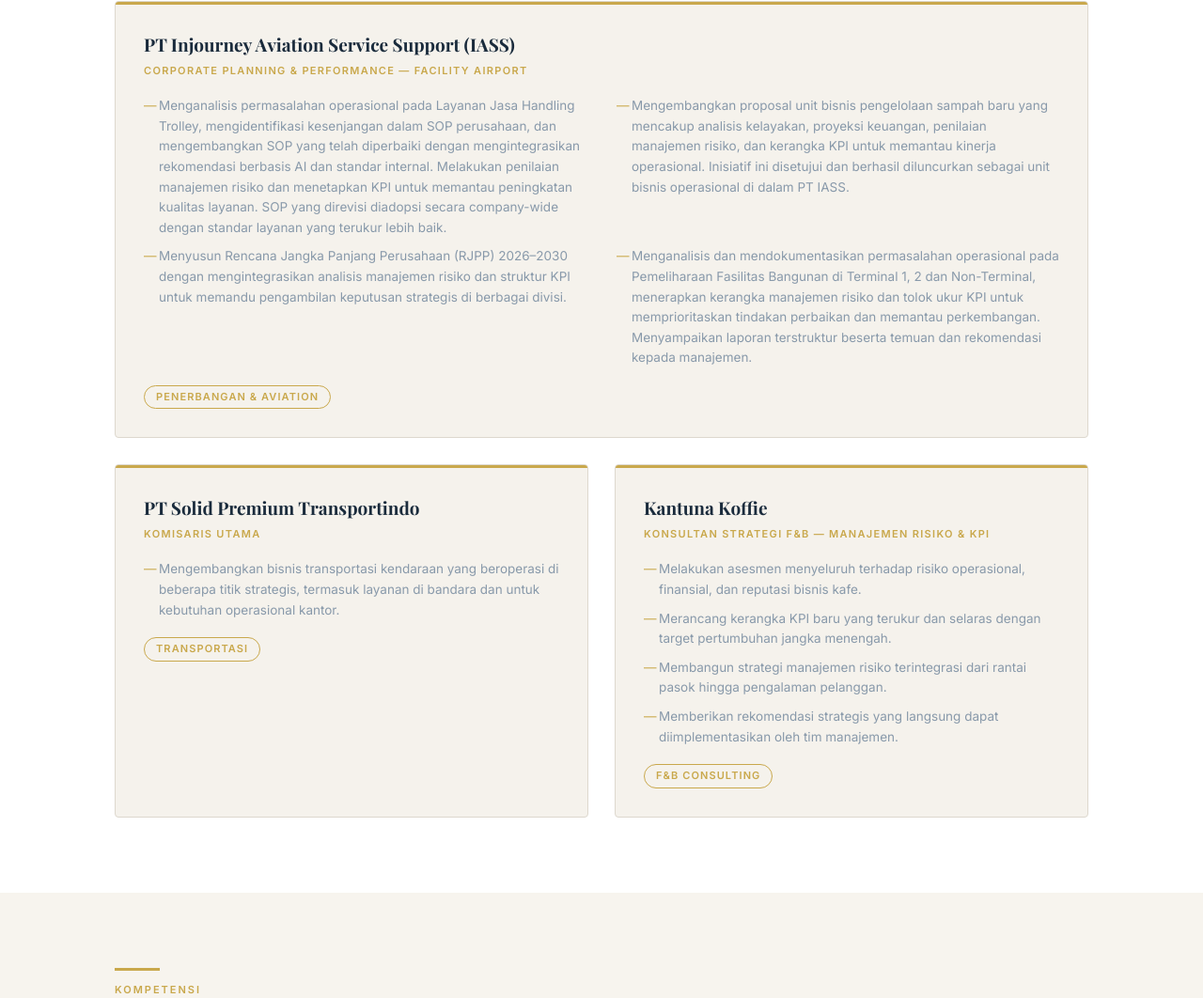
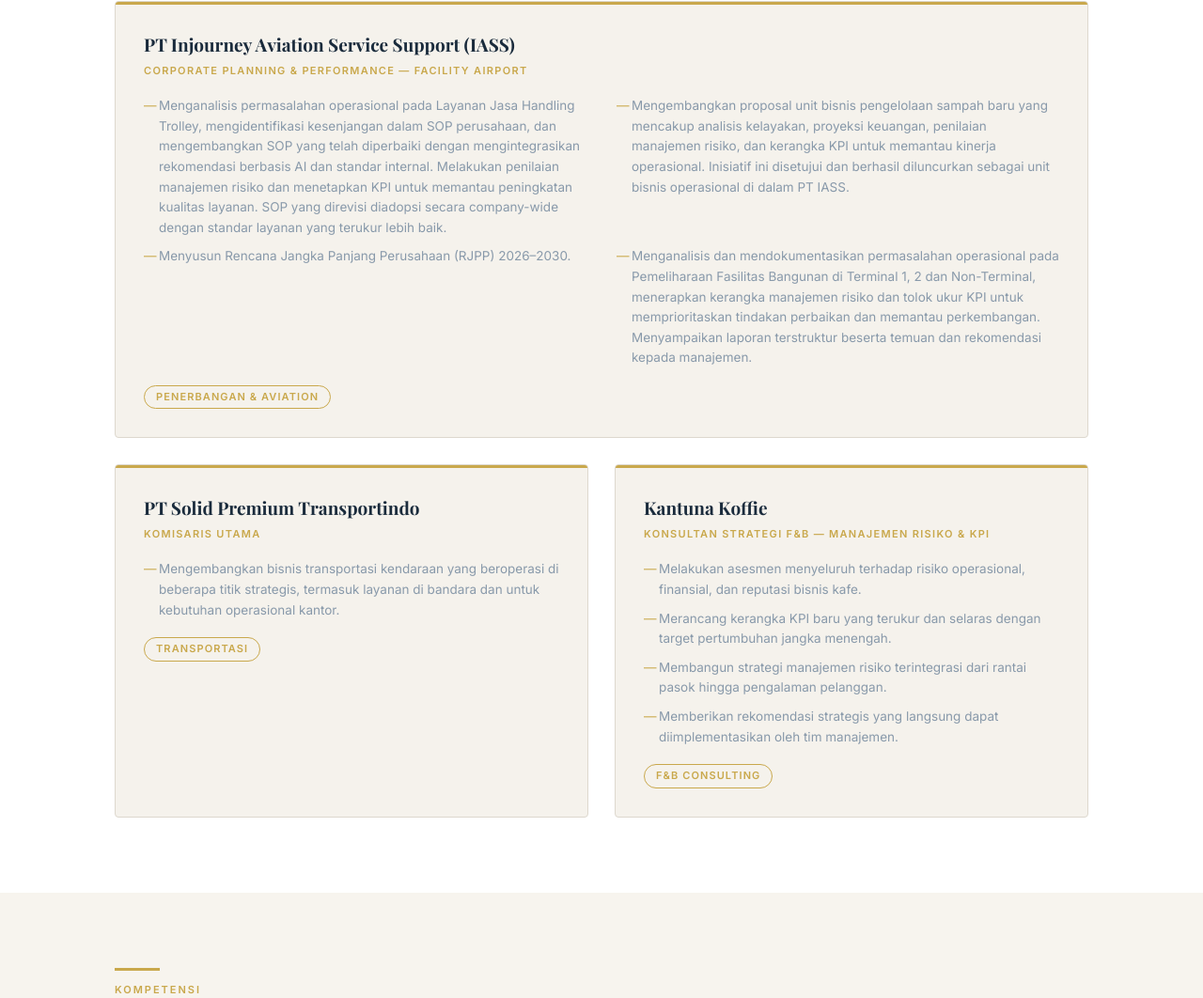
Before and after one commit to dafaris-dev/PortfolioBusiness, a plain HTML site: page index.html in a window 1280 px wide. Shown: the part 1188-2250 px from the top of the page at 94% size. Drawn offline with nearby package versions, Linux system fonts and the light colour scheme; a web font is replaced by a local one.

Commit message:
Shorten RJPP bullet to Menyusun RJPP 2026-2030
Co-Authored-By: Claude Sonnet 4.6 <noreply@anthropic.com>
Claude-Session: https://claude.ai/code/session_01QtfLKVoQ8BRqjKtfb5eDKE

```diff
--- a/index.html
+++ b/index.html
@@ -197,7 +197,7 @@ footer span{color:var(--gold)}
         <ul class="exp-bullets">
           <li>Menganalisis permasalahan operasional pada Layanan Jasa Handling Trolley, mengidentifikasi kesenjangan dalam SOP perusahaan, dan mengembangkan SOP yang telah diperbaiki dengan mengintegrasikan rekomendasi berbasis AI dan standar internal. Melakukan penilaian manajemen risiko dan menetapkan KPI untuk memantau peningkatan kualitas layanan. SOP yang direvisi diadopsi secara company-wide dengan standar layanan yang terukur lebih baik.</li>
           <li>Mengembangkan proposal unit bisnis pengelolaan sampah baru yang mencakup analisis kelayakan, proyeksi keuangan, penilaian manajemen risiko, dan kerangka KPI untuk memantau kinerja operasional. Inisiatif ini disetujui dan berhasil diluncurkan sebagai unit bisnis operasional di dalam PT IASS.</li>
-          <li>Menyusun Rencana Jangka Panjang Perusahaan (RJPP) 2026–2030 dengan mengintegrasikan analisis manajemen risiko dan struktur KPI untuk memandu pengambilan keputusan strategis di berbagai divisi.</li>
+          <li>Menyusun Rencana Jangka Panjang Perusahaan (RJPP) 2026–2030.</li>
           <li>Menganalisis dan mendokumentasikan permasalahan operasional pada Pemeliharaan Fasilitas Bangunan di Terminal 1, 2 dan Non-Terminal, menerapkan kerangka manajemen risiko dan tolok ukur KPI untuk memprioritaskan tindakan perbaikan dan memantau perkembangan. Menyampaikan laporan terstruktur beserta temuan dan rekomendasi kepada manajemen.</li>
         </ul>
         <span class="exp-tag">Penerbangan &amp; Aviation</span>
```
